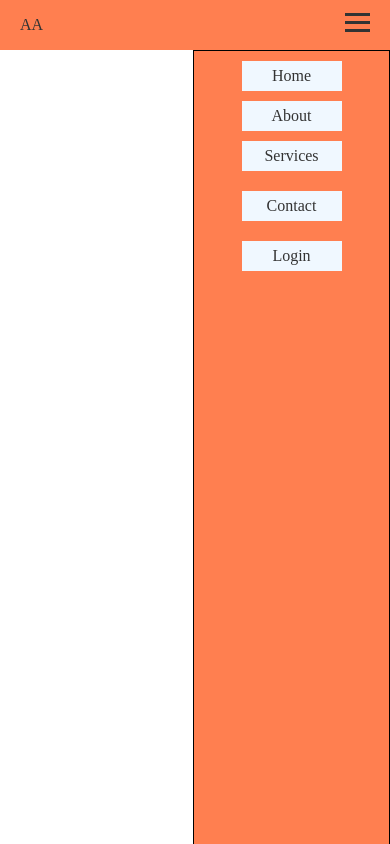
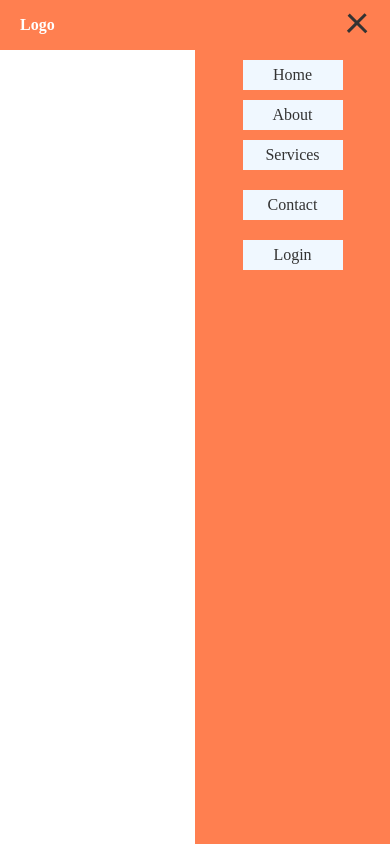
Before and after one commit to Da-Gu-Gu-Gu/nav, a plain HTML site: page index.html in a window 390 px wide. Both pictures are taken after a click on the element 357 px from the left and 25 px from the top of the page. Drawn offline with Linux system fonts and the light colour scheme.

Commit message:
add animation

```diff
--- a/index.css
+++ b/index.css
@@ -26,6 +26,8 @@ a{
 .logo{
     margin-left: 20px;
     width: 20%;
+    color: white !important;
+    font-weight: bold;
 }
 
 .menu{
@@ -35,7 +37,7 @@ a{
 
     align-items: center;
     justify-content: space-around;
-    border: 1px solid black;
+
     text-align: center;
 
 
@@ -58,26 +60,27 @@ a{
 
 }
 
-
+.line1-active,.line2-active,.line3-active{
+    transition: all 0.3s ease-in;
+}
 
  .sub-menu li a{
      border-bottom: 1px solid black;
 }
 .sub-menu{
     position: absolute;
-    top:50px;
-
-    /* display: none; */
+    top:60px;
     opacity: 0;
     visibility: hidden;
+    transition: all 0.5s ease;
 }
 
 .menu li:hover > .sub-menu{
     display: block;
-
+    top:50px;
     opacity: 1;
     visibility: visible;
-    transition: all 0.3s ease;
+
 }
 
 .hamburger{
@@ -107,12 +110,32 @@ a{
         top:50px;
         right: 0;
         height: 100vh;
-
+        transform: translateX(100%);
         justify-content: unset;
         background-color: coral;
         flex-direction: column;
+        transition: all 0.3s ease-in-out;
 
     }
+
+    .line1-active{
+        transform: rotate(-45deg) translate(-3px,2px);
+        margin-bottom: 0;
+
+    }
+    .line2-active{
+        opacity: 0;
+
+    }
+    .line3-active{
+        margin-bottom: 0;
+        transform: rotate(45deg) translate(-5px,-5px);
+    }
+
+    .active{
+        transform: translateX(0);
+    }
+
     .check{
         display: none;
     }
--- a/index.html
+++ b/index.html
@@ -10,14 +10,14 @@
 <body>
     <div class="wrap">
 
-            <div class="logo">AA</div>
-            <!-- <div class="nav-link"> -->
+            <div class="logo">Logo</div>
 
-                <ul class="menu">
+
+                <ul class="menu" id="menu">
                     <li><a href="#">Home</a></li>
                     <li class="about">
                         <label for="about-sub" class="show">About</label>
-                        <input type="checkbox" class="check" name="" id="about-sub" />
+                        <input type="checkbox" class="check" name="aa" id="about-sub" />
                       <a  href="#" class="about-menu pc"> About </a>
                             <ul class="sub-menu">
                                 <li ><a href="#"> Line 1 </a></li>
@@ -30,19 +30,29 @@
                     <li ><a href="#"> Contact </a></li>
                     <li ><a href="#"> Login </a></li>
                 </ul>
-            <!-- </div> -->
+
 
             <div class="hamburger" onclick="mobilemenu()">
-                <div class="line1"></div>
-                <div class="line2"></div>
-                <div class="line3"></div>
+
+                    <div class="line1" id="line1"></div>
+                    <div class="line2" id="line2"></div>
+                    <div class="line3" id="line3"></div>
+
             </div>
     </div>
 </body>
 
 <script>
     function mobilemenu(){
-        alert('aa')
+        let menu=document.getElementById('menu')
+        let line1=document.getElementById('line1')
+        let line2=document.getElementById('line2')
+        let line3=document.getElementById('line3')
+
+        menu.classList.toggle('active')
+        line1.classList.toggle('line1-active')
+        line2.classList.toggle('line2-active')
+        line3.classList.toggle('line3-active')
     }
 </script>
 
--- a/index1.css
+++ /dev/null
@@ -1,108 +0,0 @@
-*{
-    margin: 0;
-    padding: 0;
-    /* background-color: #121212; */
-    color:black;
-}
-
-ul{
-    list-style: none;
-    color:black;
-}
-
-.wrap{
-
-    display: flex;
-    height: 50px;
-    width: 100%;
-    line-height: 50px;
-    background-color: blue;
-    justify-content: space-between;
-}
-
-.logo{
-    padding-left: 20px;
-}
-
-.nav-link{
-    color:black;
-    display: flex;
-    flex-direction: row;
-    width: 70%;
-    /* background-color: red; */
-}
-
-.menu{
-    display: flex;
-    width: 100%;
-    justify-content: space-around;
-}
-
-.sub-menu{
-    color:black;
-    opacity: 0;
-    visibility: hidden;
-    background-color: pink;
-}
-
-ul li{
-    border: 1px solid red;
-}
-
-.about:hover > .sub-menu{
-    opacity: 1;
-    visibility: visible;
-    /* background-color: red; */
-}
-
-.hamburger{
-    display: none;
-    flex-direction: column;
-    justify-content: center;
-    align-items: center;
-
-    /* border:1px solid white; */
-}
-
-.line1,.line2,.line3{
-    margin-bottom: 5px;
-    background-color: red;
-    width:25px;
-    height: 2px;
-}
-
-
-@media(max-width:768px){
-    .nav-link{
-        display: flex;
-        height: 0;
-        overflow: hidden;
-        color:rebeccapurple;
-        /* background-color: red; */
-        flex-direction: column;
-    }
-    .menu{
-        position: absolute;
-        top:50px;
-
-        height: 0;
-        flex-direction: column;
-        background-color: blue;
-    }
-    .sub-menu{
-        /* height: 0; */
-        opacity: 0;
-        visibility: hidden;
-    }
-    .about:hover > .sub-menu{
-        opacity: 1;
-        /* height: 100%; */
-        visibility: visible;
-        /* background-color: red; */
-    }
-    .hamburger{
-        display: flex;
-        margin-right: 20px;
-        cursor: pointer;
-    }
-}
```
